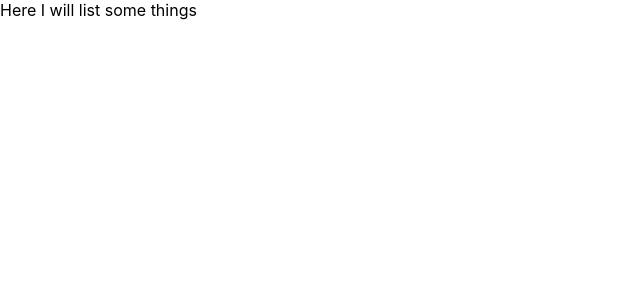
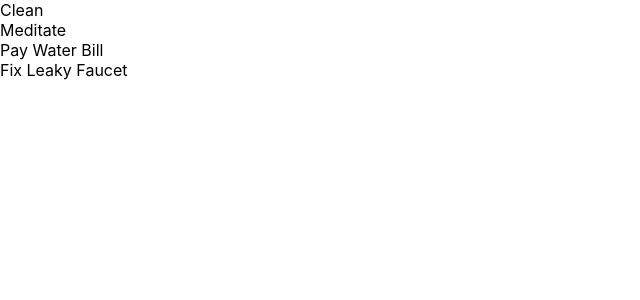
Before and after one commit to buckleyderekp/ToDoApp, a React (Create React App) app: page / in a window 1280 px wide. Shown: the top 300 px of the page, without its empty margins (0-640 px from the left). Built offline with nearby package versions, Linux system fonts and the light colour scheme.

Commit message:
useSelector hook used to get tasks from state and map to return list of tasks

```diff
--- a/src/components/tasks/initialState.js
+++ b/src/components/tasks/initialState.js
@@ -1,4 +1,33 @@
 //this component holds the initial state of the tasks for the taskTeducer
 export const initialState = {
-    tasks: []
+    tasks: [
+        {
+            id: 1,
+            description: "Clean",
+            completed: false,
+            category: "Household",
+            userId: 1
+        },
+        {
+            id: 2,
+            description: "Meditate",
+            completed: false,
+            category: "Personal",
+            userId: 1
+        },
+        {
+            id: 3,
+            description: "Pay Water Bill",
+            completed: false,
+            category: "Financial",
+            userId: 1
+        },
+        {
+            id: 4,
+            description: "Fix Leaky Faucet",
+            completed: false,
+            category: "Family",
+            userId: 1
+        },
+    ]
 }
--- a/src/components/tasks/taskList.jsx
+++ b/src/components/tasks/taskList.jsx
@@ -2,10 +2,17 @@ import React from "react";
 
 
 //this component will be responsible for displaying a list of tasks in the UI
-export const TaskList = () =>{
+export const TaskList = ({ tasks }) =>{
+console.log(tasks)
+    return(
+        tasks.map((task)=>{
+            return(
+                <div>
+                <div>{task.description}</div>
+                </div>
+            )
 
-    return(
-        <div>Here I will list some things</div>
+        })
 
     )
 }
--- a/src/index.js
+++ b/src/index.js
@@ -4,16 +4,11 @@ import ReactDOM from 'react-dom';
 import './index.css';
 import App from './App';
 import reportWebVitals from './reportWebVitals';
-import { Provider } from 'react-redux'
-import store from "./store";
-import { login } from "./actionCreater";
 
 ReactDOM.render(
   <React.StrictMode>
     <BrowserRouter>
-        <Provider store={store}>
           <App />
-        </Provider>
     </BrowserRouter>
   </React.StrictMode>,
   document.getElementById('root')
--- a/src/todoDashboard.js
+++ b/src/todoDashboard.js
@@ -1,21 +1,26 @@
 
 import React, { useEffect, useState } from "react";
 import store from "./store";
+import  { connect, useSelector, useDispatch } from "react-redux";
 import * as actions from "./actionCreater";
 import { actionTypes } from "./actionTypes";
-import { TaskList }  from "./components/tasks/taskList";
+import { TaskList } from "./components/tasks/taskList";
 
 
 //this component will hold the lists of tasks. Both lists of tasks will be displayed by the same component but the props past to the list component will
 //change based on the selection of the user. The active list will be managed in this component with useState
-export const TodoDashboard = () => {
-    const [activeList, setActiveList ] = useState("incomplete")
-    console.log(actionTypes)
-   const unsubscribe =  store.subscribe(()=> console.log("changed", store.getState()));
+const TodoDashboard = props => {
+    const tasks = useSelector( state => state.tasks.tasks)
+    const dispatch = useDispatch();
+    const [activeList, setActiveList] = useState("incomplete")
+    console.log(tasks)
     return (
         <>
-            <TaskList/>
+            <TaskList tasks={tasks} />
             {/* <button onClick={()=> store.dispatch(actions.login())} >Log Out</button> */}
         </>
     )
 }
+
+
+export default TodoDashboard;
```
Also changed, not shown: src/App.js (+6 -2 lines).
